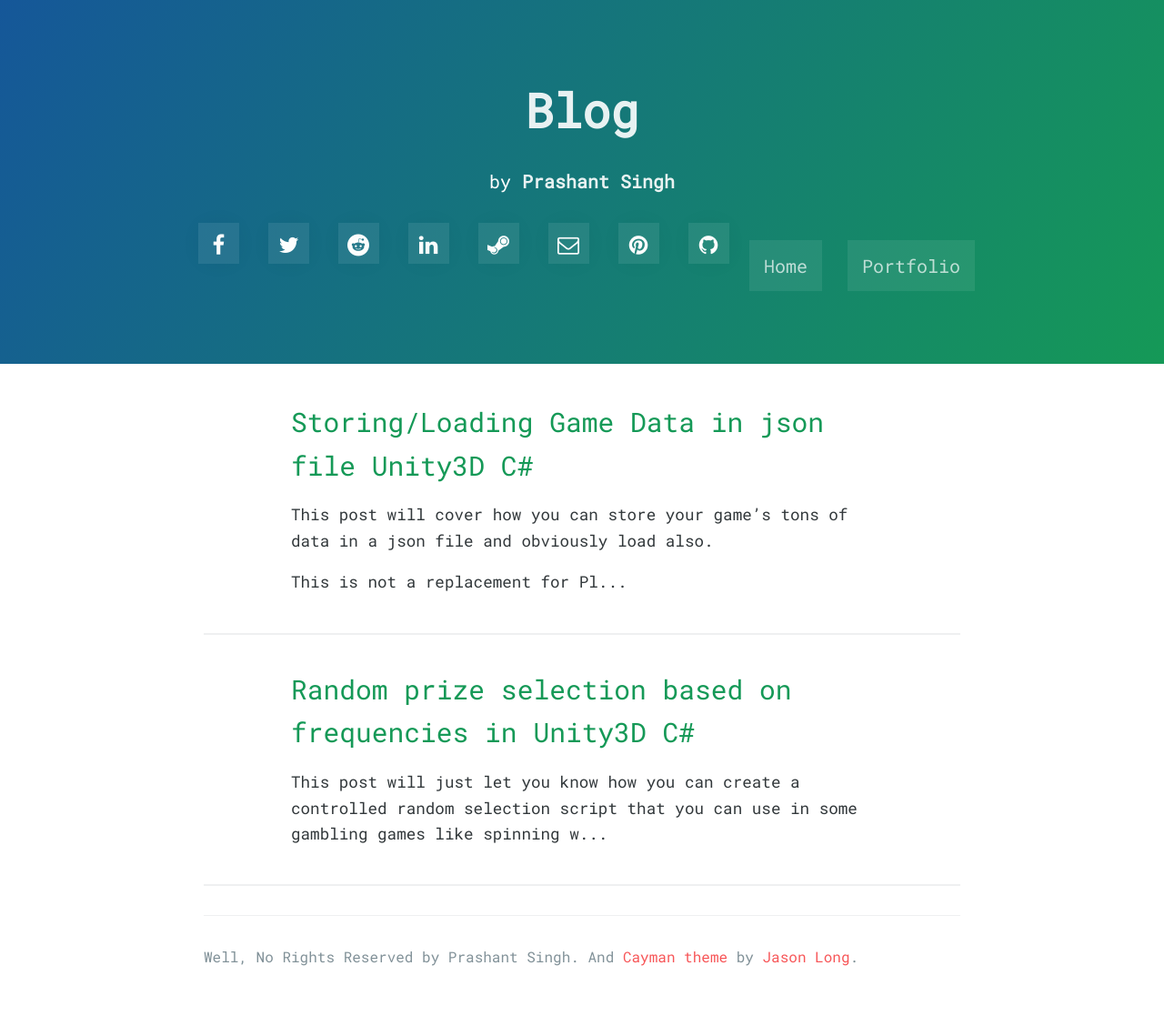
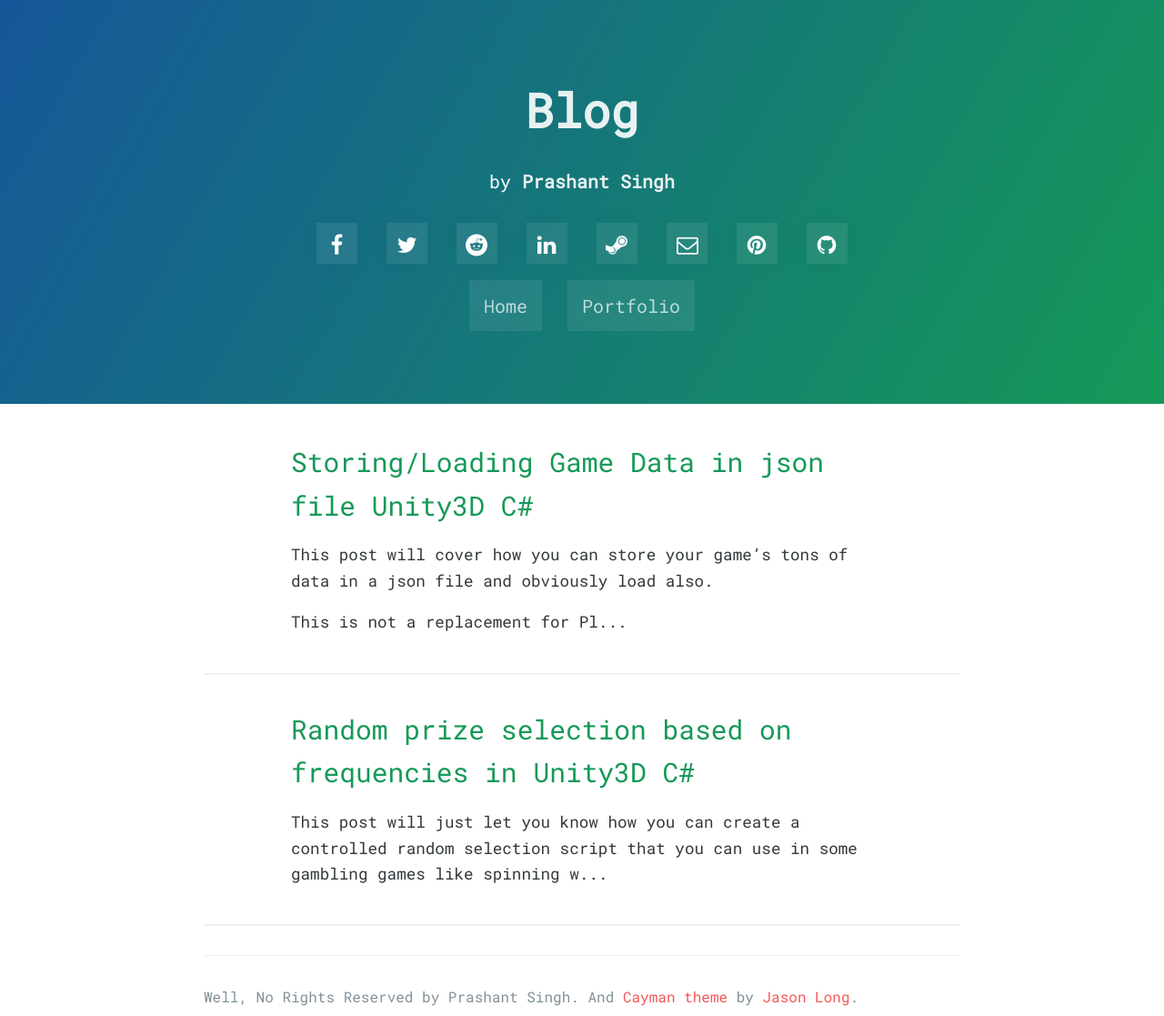
Before and after one commit to prashant-singh/prashant-singh.github.io, a Jekyll site: the page built from index.html, in a window 1280 px wide. Shown: the whole page at 91% size. Built offline with Jekyll 4.4.1, drawn with Linux system fonts in a browser that asks for light colours; nearby versions of some CDN libraries; the list of posts is cut into pages by our own code; a style sheet for code colours, icons or effects is not loaded; before the commit the page ends 1073 px from its top, so only the background shows below that.

Commit message:
Update header.html

```diff
--- a/_includes/header.html
+++ b/_includes/header.html
@@ -4,15 +4,15 @@
      <!--<h3 style="font-weight: lighter;">a blog for <a class="header-link" href="http://canijustgo.com/" target="_blank">canijustgo.com</a></h3>-->
      <!--<h3>{% if site.twitter_username %}<a class="header-link" href="http://twitter.com/{{ site.twitter_username }}" target="_blank">follow @{{ site.twitter_username }}</a></h3>{% endif %}-->
  <div class="header-elements">
- 	<a href="#" class="social-button facebook"><i class="fa fa-facebook"></i></a>
- 	<a href="#" class="social-button twitter"><i class="fa fa-twitter"></i></a>
- 	<a href="#" class="social-button reddit"><i class="fa fa-reddit"></i></a>
- 	<a href="#" class="social-button linkedin"><i class="fa fa-linkedin"></i></a>
- 	<a href="#" class="social-button steam"><i class="fa fa-steam"></i></a>
- 	<a href="#" class="social-button envelope-o"><i class="fa fa-envelope-o"></i></a>
- 	<a href="#" class="social-button pinterest"><i class="fa fa-pinterest"></i></a>
- 	<a href="#" class="social-button github"><i class="fa fa-github"></i></a>
-
+ 	<a href="https://www.facebook.com/prashantsingh.xyz" class="social-button facebook"><i class="fa fa-facebook"></i></a>
+ 	<a href="https://twitter.com/_prashantsingh_" class="social-button twitter"><i class="fa fa-twitter"></i></a>
+ 	<a href="https://www.reddit.com/user/batman_prashant" class="social-button reddit"><i class="fa fa-reddit"></i></a>
+ 	<a href="https://www.linkedin.com/in/kshatriyaprashant" class="social-button linkedin"><i class="fa fa-linkedin"></i></a>
+ 	<a href="http://steamcommunity.com/id/x_hitman" class="social-button steam"><i class="fa fa-steam"></i></a>
+ 	<a href="mailto:hi@prashantsingh.xyz?Subject=Hey%sup" class="social-button envelope-o"><i class="fa fa-envelope-o"></i></a>
+ 	<a href="https://in.pinterest.com/prashantbatman" class="social-button pinterest"><i class="fa fa-pinterest"></i></a>
+ 	<a href="https://github.com/prashant-singh" class="social-button github"><i class="fa fa-github"></i></a>
+<br>
      <a href="http://www.prashantsingh.xyz" class="btn">Home</a>
    <a href="http://www.prashantsingh.xyz/portfolio" class="btn">Portfolio</a>
    </div>
```
